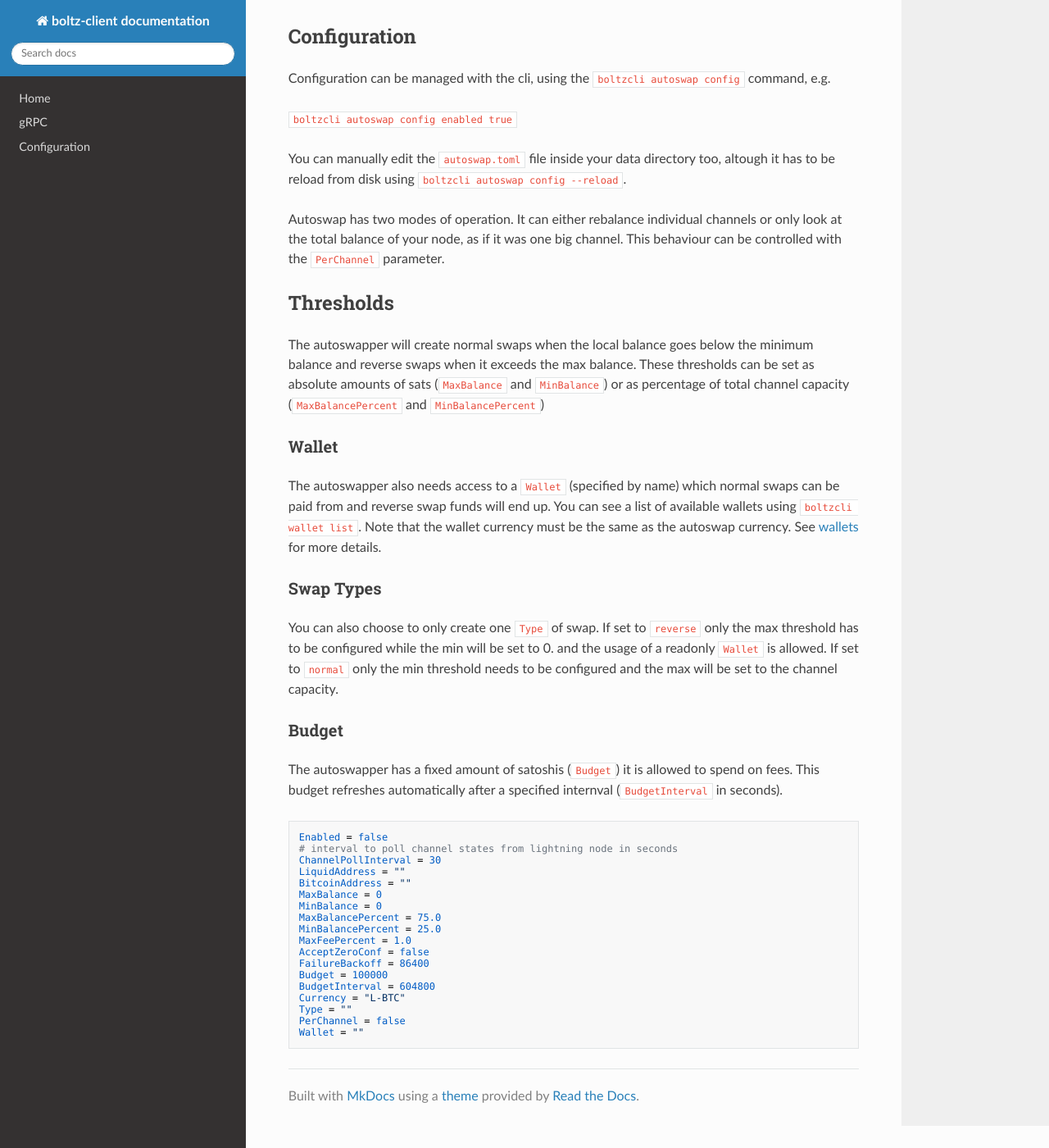
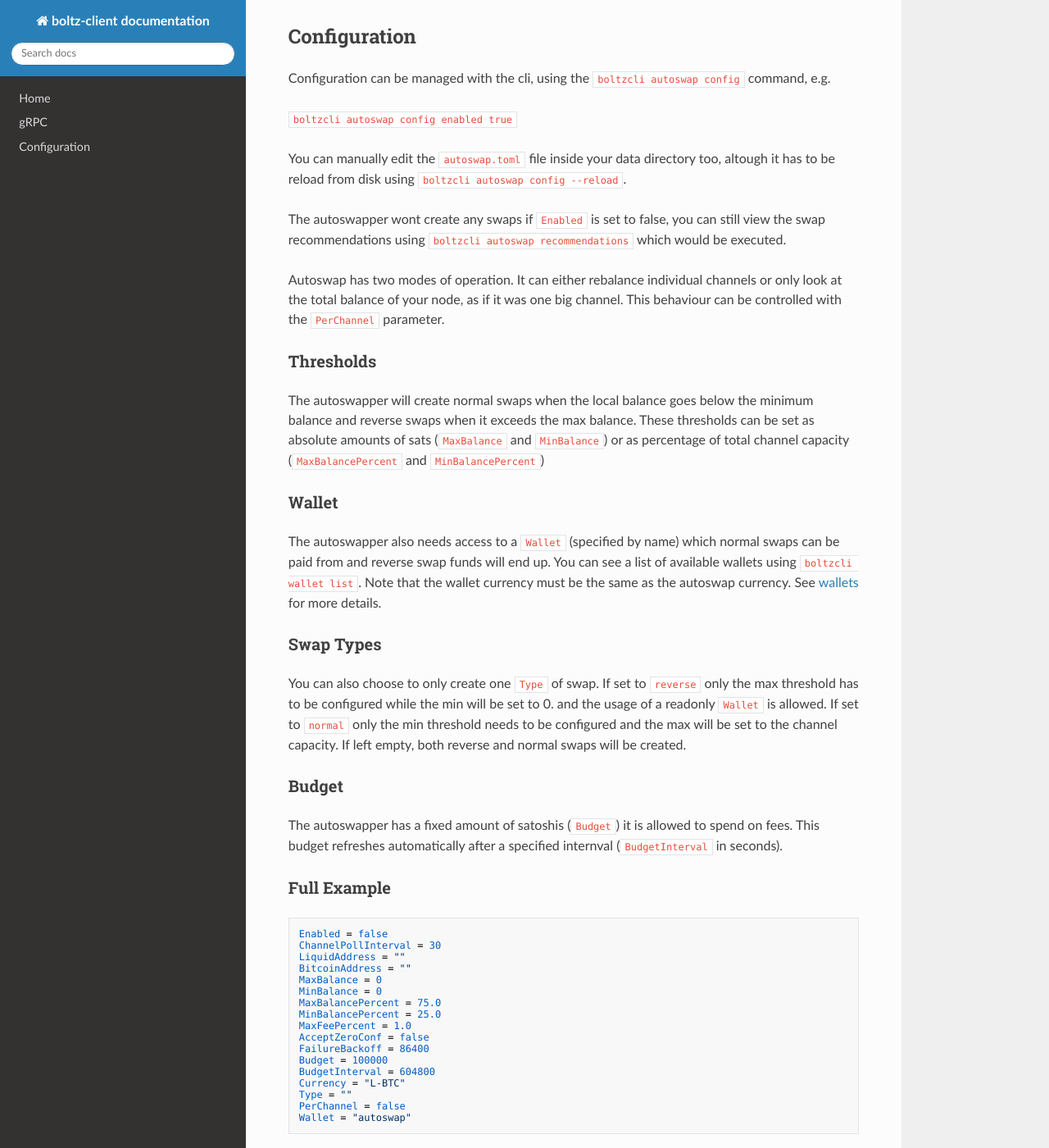
Before and after one commit to BoltzExchange/boltz-client, an MkDocs documentation site: the page built from docs/autoswap.md, in a window 1280 px wide and 1400 px high, scrolled down 254 px. Shown: the whole window at 82% size. Built offline with MkDocs 1.6.1, drawn with Linux system fonts in a browser that asks for light colours; nearby versions of some CDN libraries.

Commit message:
docs: autoswap

````diff
--- a/docs/autoswap.md
+++ b/docs/autoswap.md
@@ -12,10 +12,12 @@ Configuration can be managed with the cli, using the `boltzcli autoswap config`
 
 You can manually edit the `autoswap.toml` file inside your data directory too, altough it has to be reload from disk using `boltzcli autoswap config --reload`.
 
+The autoswapper wont create any swaps if `Enabled` is set to false, you can still view the swap recommendations using `boltzcli autoswap recommendations` which would be executed.
+
 Autoswap has two modes of operation. It can either rebalance individual channels or only look at the total balance of your node, as if it was one big channel.
 This behaviour can be controlled with the `PerChannel` parameter.
 
-## Thresholds
+### Thresholds
 
 The autoswapper will create normal swaps when the local balance goes below the minimum balance and reverse swaps when it exceeds the max balance.
 These thresholds can be set as absolute amounts of sats (`MaxBalance` and `MinBalance`) or as percentage of total channel capacity (`MaxBalancePercent` and `MinBalancePercent`)
@@ -24,21 +26,23 @@ These thresholds can be set as absolute amounts of sats (`MaxBalance` and `MinBa
 
 The autoswapper also needs access to a `Wallet` (specified by name) which normal swaps can be paid from and reverse swap funds will end up.
 You can see a list of available wallets using `boltzcli wallet list`. Note that the wallet currency must be the same as the autoswap currency.
-See [wallets](wallet.md) for more details.
+See [wallets](wallets.md) for more details.
 
 ### Swap Types
 
 You can also choose to only create one `Type` of swap.
 If set to `reverse` only the max threshold has to be configured while the min will be set to 0. and the usage of a readonly `Wallet` is allowed.
 If set to `normal` only the min threshold needs to be configured and the max will be set to the channel capacity.
+If left empty, both reverse and normal swaps will be created.
 
 ### Budget
 
 The autoswapper has a fixed amount of satoshis (`Budget`) it is allowed to spend on fees. This budget refreshes automatically after a specified internval (`BudgetInterval` in seconds).
 
+### Full Example
+
 ```toml
 Enabled = false
-# interval to poll channel states from lightning node in seconds
 ChannelPollInterval = 30
 LiquidAddress = ""
 BitcoinAddress = ""
@@ -54,5 +58,5 @@ BudgetInterval = 604800
 Currency = "L-BTC"
 Type = ""
 PerChannel = false
-Wallet = ""
+Wallet = "autoswap"
 ```
````
